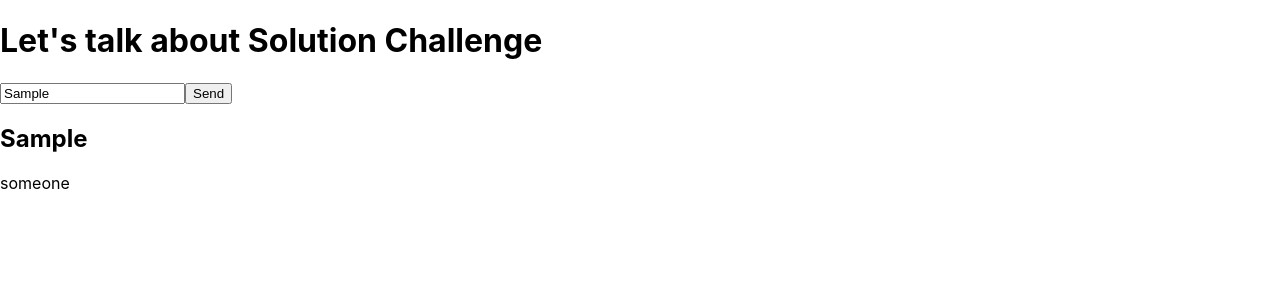
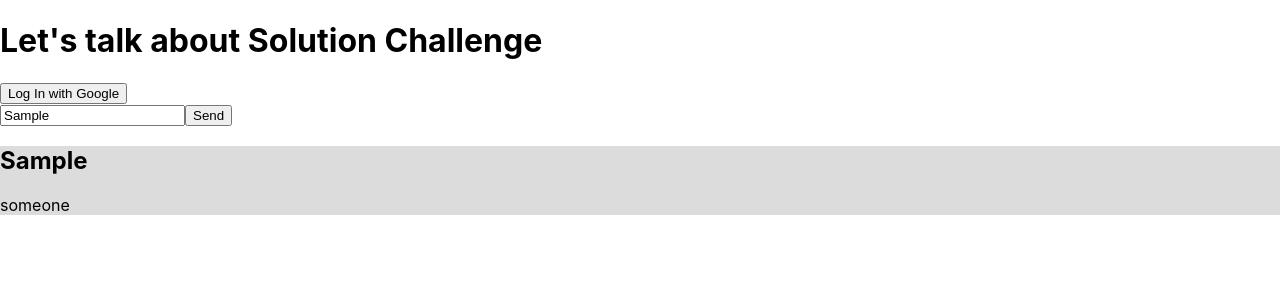
Before and after one commit to gdsc-conestoga/react-firebase, a React (Create React App) app: page / in a window 1280 px wide. Both pictures are taken after typing "Sample" into the empty fields and a click on the button "Send". Shown: the top 300 px of the page. Built offline with nearby package versions, Linux system fonts and the light colour scheme.

Commit message:
Add user state management

```diff
--- a/src/App.css
+++ b/src/App.css
@@ -1,3 +1,7 @@
-.complete {
-  text-decoration: line-through;
+.my-message {
+  background-color: goldenrod;
 }
+
+.their-message {
+  background-color: gainsboro;
+}
--- a/src/App.jsx
+++ b/src/App.jsx
@@ -1,11 +1,12 @@
 import { useState } from 'react';
 import './App.css';
 
-function renderMessage(message) {
+function renderMessage(message, currentUser) {
+  const isMyMessage = (currentUser !== null) && (currentUser.uid === message.author?.uid)
   return (
-    <div key={message.id}>
+    <div key={message.id} className={isMyMessage ? 'my-message' : 'their-message'}>
       <h2>{message.content}</h2>
-      <p>{message.author}</p>
+      <p>{message.author?.userName || 'someone'}</p>
     </div>
   )
 }
@@ -13,6 +14,7 @@
 function App() {
   const [messages, setMessages] = useState([])
   const [currentMessageContent, setCurrentMessageContent] = useState('')
+  const [user, setUser] = useState(null)
 
   const updateMessage = (e) => {
     setCurrentMessageContent(e.target.value)
@@ -22,18 +24,38 @@
     const newMessage = {
       id: messages.length,
       content: currentMessageContent,
-      author: 'someone'
+      author: user
     }
     setMessages([...messages, newMessage])
   }
 
+  const handleLogIn = () => {
+    setUser({
+      uid: '1234qwer',
+      userName: 'user3000'
+    })
+  }
+
+  const handleLogOut = () => {
+    setUser(null)
+  }
 
   return (
     <div className="App">
       <h1>Let's talk about Solution Challenge</h1>
-      <input type="text" onChange={updateMessage}/>
+      {
+        user
+          ? <div>
+            Logged in as {user.userName}
+            <br />
+            <button onClick={handleLogOut}>Log Out</button>
+          </div>
+          : <button onClick={handleLogIn}>Log In with Google</button>
+      }
+      <br />
+      <input type="text" onChange={updateMessage} />
       <button onClick={sendMessage}>Send</button>
-      { messages.map(renderMessage)}
+      { messages.map(message => renderMessage(message, user))}
     </div>
   );
 }
--- a/src/index.jsx
+++ b/src/index.jsx
@@ -2,7 +2,6 @@
 import ReactDOM from 'react-dom';
 import './index.css';
 import App from './App';
-import reportWebVitals from './reportWebVitals';
 
 ReactDOM.render(
   <React.StrictMode>
@@ -10,8 +9,3 @@
   </React.StrictMode>,
   document.getElementById('root')
 );
-
-// If you want to start measuring performance in your app, pass a function
-// to log results (for example: reportWebVitals(console.log))
-// or send to an analytics endpoint. Learn more: https://bit.ly/CRA-vitals
-reportWebVitals();
--- a/src/reportWebVitals.js
+++ /dev/null
@@ -1,13 +0,0 @@
-const reportWebVitals = onPerfEntry => {
-  if (onPerfEntry && onPerfEntry instanceof Function) {
-    import('web-vitals').then(({ getCLS, getFID, getFCP, getLCP, getTTFB }) => {
-      getCLS(onPerfEntry);
-      getFID(onPerfEntry);
-      getFCP(onPerfEntry);
-      getLCP(onPerfEntry);
-      getTTFB(onPerfEntry);
-    });
-  }
-};
-
-export default reportWebVitals;
```
Also changed, not shown: src/setupTests.js (deleted, +0 -5 lines).
